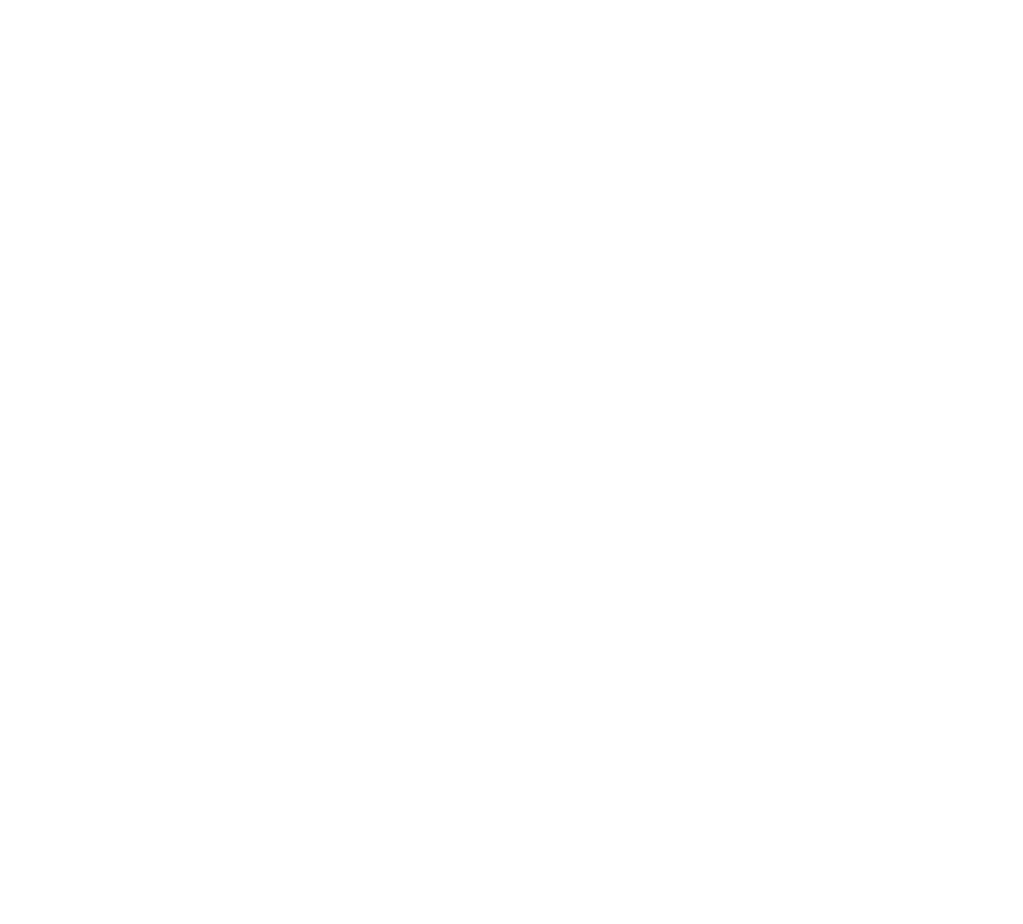
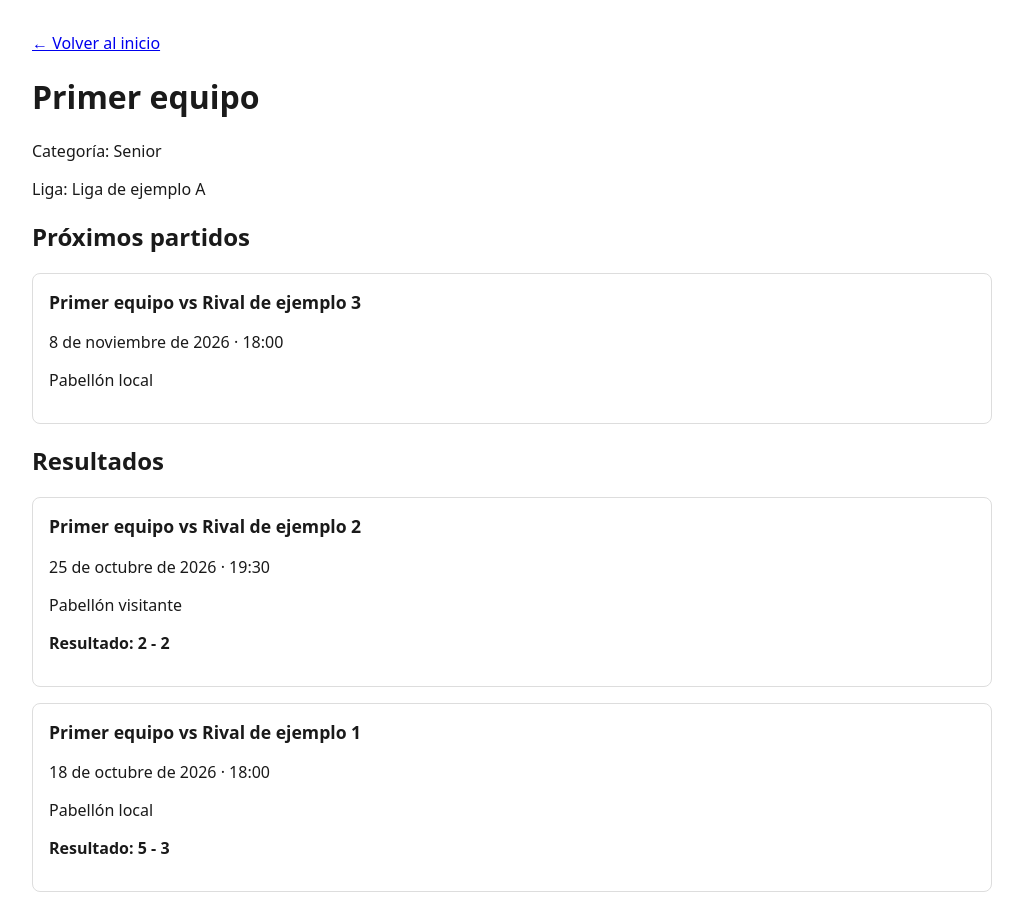
Before and after one commit to rvelasco2199/MI_PRIMERA_WEB, a React (Vite) app: page /equipos/1 in a window 1280 px wide. Before the commit this address had no page. Shown: the whole page, without its empty margins (128-1151 px from the left). Before the commit the page ends 800 px from the top, so only its background shows below. Built offline with nearby package versions, Linux system fonts and the light colour scheme.

Commit message:
feat: añadir la página de detalle de cada equipo

```diff
--- a/src/App.jsx
+++ b/src/App.jsx
@@ -1,11 +1,13 @@
 import './App.css'
 import { Routes, Route } from 'react-router-dom'
 import Home from './pages/Home'
+import TeamDetail from './pages/TeamDetail'
 
 function App() {
   return (
     <Routes>
       <Route path="/" element={<Home />} />
+      <Route path="/equipos/:id" element={<TeamDetail />} />
     </Routes>
   )
 }
--- a/src/components/TeamCard.jsx
+++ b/src/components/TeamCard.jsx
@@ -1,9 +1,12 @@
+import { Link } from 'react-router-dom'
+
 function TeamCard({ team }) {
   return (
     <article className="team-card">
       <h2>{team.name}</h2>
       <p>Categoría: {team.category}</p>
       <p>Liga: {team.league}</p>
+      <Link to={`/equipos/${team.id}`}>Ver equipo</Link>
     </article>
   )
 }
--- /dev/null
+++ b/src/pages/TeamDetail.jsx
@@ -0,0 +1,62 @@
+import { Link, useParams } from 'react-router-dom'
+import { teams } from '../data/teams'
+import { matches } from '../data/matches'
+import MatchCard from '../components/MatchCard'
+
+function TeamDetail() {
+  const { id } = useParams()
+  const team = teams.find((item) => item.id === Number(id))
+
+  if (!team) {
+    return (
+      <main>
+        <h1>Equipo no encontrado</h1>
+        <Link to="/">Volver al inicio</Link>
+      </main>
+    )
+  }
+
+  const teamMatches = matches.filter((match) => match.teamId === team.id)
+
+  const upcomingMatches = teamMatches
+    .filter((match) => !match.played)
+    .sort((a, b) => a.date.localeCompare(b.date))
+
+  const playedMatches = teamMatches
+    .filter((match) => match.played)
+    .sort((a, b) => b.date.localeCompare(a.date))
+
+  return (
+    <main>
+      <Link to="/">← Volver al inicio</Link>
+
+      <h1>{team.name}</h1>
+      <p>Categoría: {team.category}</p>
+      <p>Liga: {team.league}</p>
+
+      <h2>Próximos partidos</h2>
+      {upcomingMatches.length === 0 ? (
+        <p>No hay partidos programados.</p>
+      ) : (
+        <section className="match-list">
+          {upcomingMatches.map((match) => (
+            <MatchCard key={match.id} match={match} teamName={team.name} />
+          ))}
+        </section>
+      )}
+
+      <h2>Resultados</h2>
+      {playedMatches.length === 0 ? (
+        <p>Todavía no hay resultados.</p>
+      ) : (
+        <section className="match-list">
+          {playedMatches.map((match) => (
+            <MatchCard key={match.id} match={match} teamName={team.name} />
+          ))}
+        </section>
+      )}
+    </main>
+  )
+}
+
+export default TeamDetail
```
